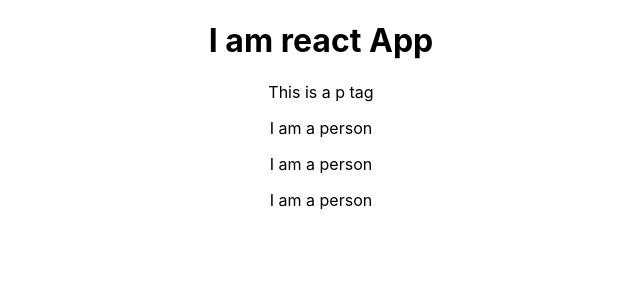
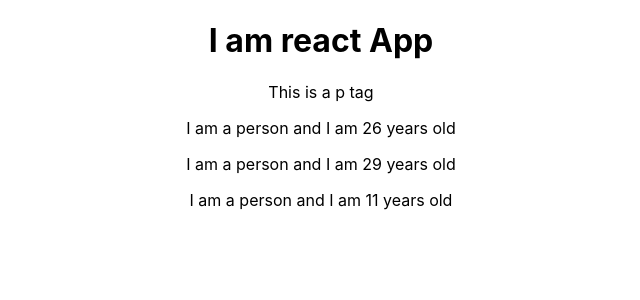
Before and after one commit to padam10/safari_books, a React (Create React App) app: page / in a window 1280 px wide. Shown: the top 300 px of the page, without its empty margins (319-959 px from the left). Built offline with nearby package versions, Linux system fonts and the light colour scheme.

Commit message:
Adding Dynamic content on a component

```diff
--- a/src/Person/Person.js
+++ b/src/Person/Person.js
@@ -1,7 +1,7 @@
 import React from 'react'
 
 const person = ()  =>{
-return <p> I am a person</p>
+return <p> I am a person and I am {Math.floor(Math.random()*30)} years old</p>
 };
 
 export default person;
```
